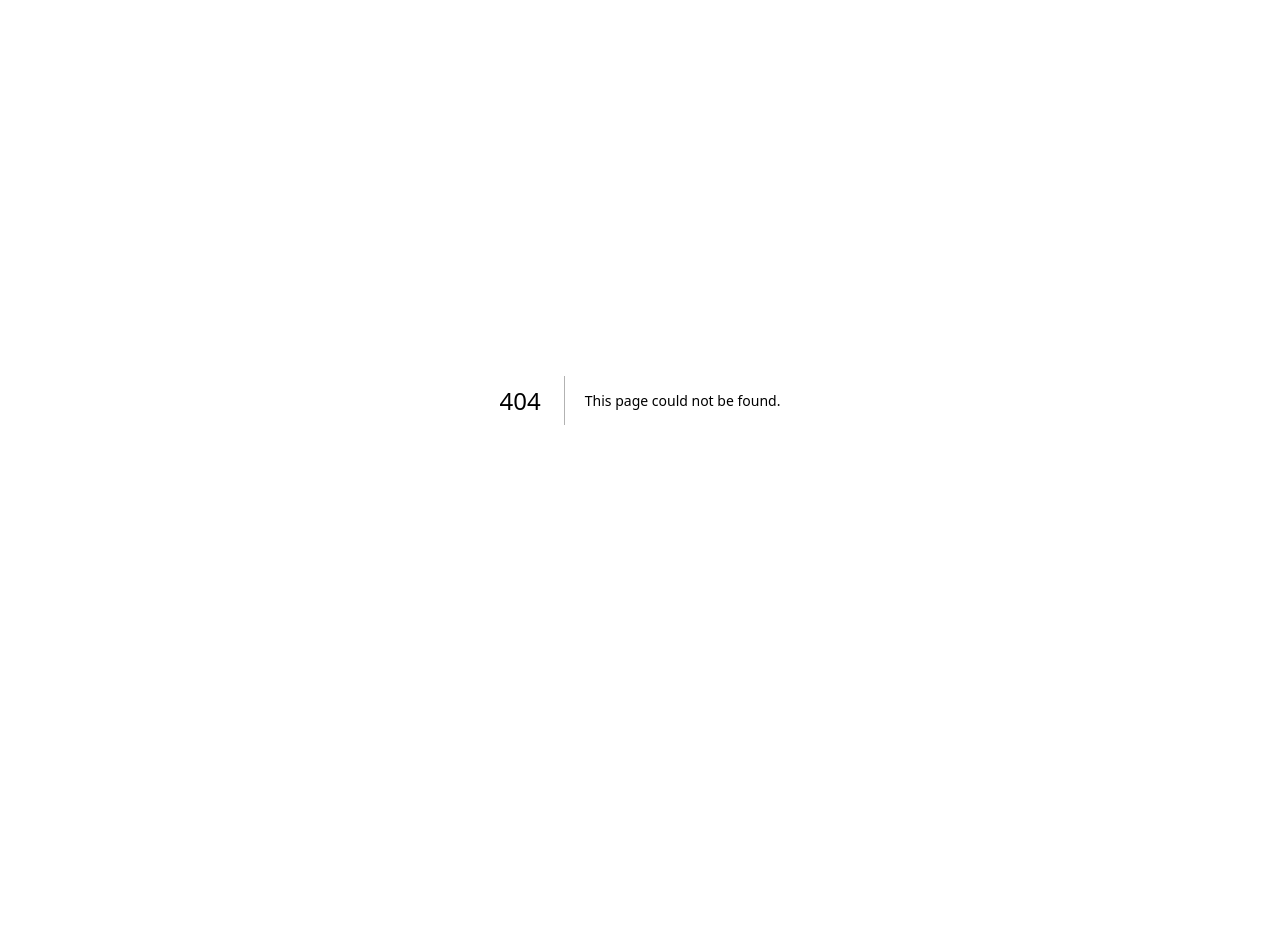
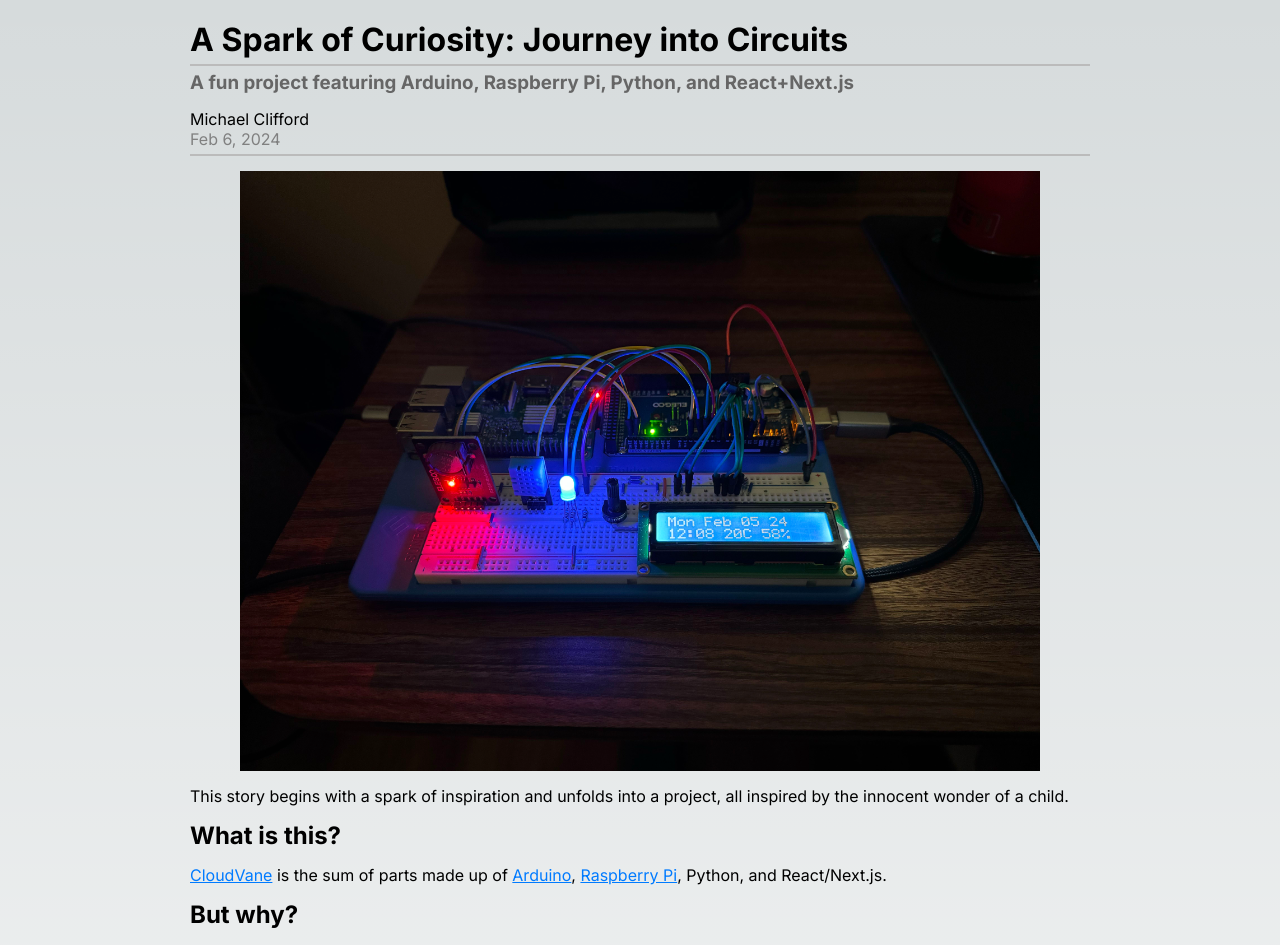
Before and after one commit to cliffom/cloudvane, a Next.js app: page /about in a window 1280 px wide. Before the commit this address had no page. Shown: the top 945 px of the page. Before the commit the page ends 800 px from the top, so only its background shows below. Built offline with nearby package versions, Linux system fonts and the light colour scheme.

Commit message:
About page

```diff
--- /dev/null
+++ b/src/app/about/about.module.css
@@ -0,0 +1,36 @@
+.main {
+    display: flex;
+    justify-content: center;
+    align-items: center;
+    min-height: 100vh;
+    padding: 20px;
+}
+
+.main>div {
+    width: 90%;
+    max-width: 900px;
+    text-align: left;
+}
+
+.profile>.date {
+    color: grey;
+}
+
+.headerImage {
+    display: flex;
+    justify-content: center;
+    margin: 15px 0;
+}
+
+h2.subtitle {
+    margin-bottom: 15px;
+}
+
+h3.description {
+    color: #666;
+    margin-bottom: 15px;
+}
+
+div.post p {
+    margin-bottom: 15px
+}
--- /dev/null
+++ b/src/app/about/page.tsx
@@ -0,0 +1,59 @@
+import styles from "./about.module.css";
+import React from 'react';
+import Image from 'next/image';
+import Link from 'next/link'
+import header from '../../../public/images/circuit.webp'
+
+
+export default function About() {
+    return (
+        <main className={styles.main}>
+            <div className={styles.post}>
+                <h1>A Spark of Curiosity: Journey into Circuits</h1>
+                <hr />
+                <h3 className={styles.description}>A fun project featuring Arduino, Raspberry Pi, Python, and React+Next.js</h3>
+                <div className={styles.profile}>
+                    <div className={styles.profileName}>Michael Clifford</div>
+                    <div className={styles.date}>Feb 6, 2024</div>
+                </div>
+                <hr />
+                <div className={styles.headerImage}>
+                    <Image
+                        src={header}
+                        width={800}
+                        height={600}
+                        alt="Picture of the circuit in its final form"
+
+                    />
+                </div>
+                <p>This story begins with a spark of inspiration and unfolds into a project, all inspired by the innocent wonder of a child.</p>
+
+                <h2 className={styles.subtitle}>What is this?</h2>
+                <p><Link href="/">CloudVane</Link> is the sum of parts made up of <Link href="https://www.arduino.cc/">Arduino</Link>, <Link href="https://www.raspberrypi.com/">Raspberry Pi</Link>, Python, and React/Next.js.</p>
+
+                <h2 className={styles.subtitle}>But why?</h2>
+                <p>About a week ago, my daughter, a 3rd grader and cat lover, came home from school excited to share that she had learned about how switches and lightbulbs work. Essentially, she was introduced to the basic concept of circuits, and she was eager to tell me more and learn more herself.</p>
+                <p>I was ecstatic. Having been introduced to computers at the age of 5 (in 1985!), I've always had a passion for technology. My journey into software development paralleled my adventures in building my own circuits and becoming familiar with Ohm's Law (ah, P=IE). This presented a wonderful opportunity to share something I love with her and to foster her interest.</p>
+                <p>Unfortunately, my hardware days are long behind me, and I had given away most of my equipment to classmates and friends who continued to pursue it as a hobby. However, armed with my trusty multimeter, I discovered that getting back into it felt like relearning to ride a bike: you never really forget, and wow, there are some impressive bikes these days.</p>
+                <p>Arduino is incredible. These self-contained microcontroller development boards replace the custom ISA cards we used to build. The Arduino language makes it unnecessary to switch to ASM from C.</p>
+                <p>The Raspberry Pi offers an entire platform for writing code, hosting a web service, and gathering data from other connected devices. It's such a capable computer in a tiny package. While I own more than one, I've primarily used them as tiny retro emulators to pass time at lunch with coworkers (and to satisfy my Dr. Mario craving).</p>
+                <p>While none of these technologies are new, this was my first opportunity to play with some modern toys (and perhaps show my kids how cool their old man is).</p>
+
+                <h2 className={styles.subtitle}>How does it work?</h2>
+                <p>In summary, a <Link href="https://www.adafruit.com/product/386">DHT11</Link> sensor measures temperature and humidity data. This sensor data is then captured by an Arduino and transmitted to a Raspberry Pi via a serial connection. The corresponding Arduino sketch is available on GitHub.</p>
+                <p>On the Raspberry Pi, a Python script reads the data from the serial connection and forwards it as JSON through HTTP requests. This server is made accessible to the internet via <Link href="https://ngrok.com/">ngrok</Link>.</p>
+                <p>However, nobody enjoys reading raw JSON (as my wife put it: "Make it prettier!"), so a React/Next.js client retrieves the data from the Python service and presents it in a more user-friendly format, suitable for human interpretation.</p>
+                <p>Together, this setup is an example of what is collectively known as the <Link href="https://www.internetsociety.org/iot/">Internet of Things (IoT)</Link>.</p>
+
+                <h2 className={styles.subtitle}>Project Schematic</h2>
+                <p>Coming soon!</p>
+
+                <h2 className={styles.subtitle}>Project Links</h2>
+                <p>Arduino Sketch: <Link href="https://github.com/cliffom/arduino-weather-clock">arduino-weather-clock</Link></p>
+                <p>Python Server: <Link href="https://github.com/cliffom/cloudvane-api">cloudvane-api</Link></p>
+                <p>React UI: <Link href="https://github.com/cliffom/cloudvane">cloudvane</Link></p>
+
+            </div >
+        </main >
+    );
+}
--- a/src/app/globals.css
+++ b/src/app/globals.css
@@ -83,7 +83,7 @@ body {
 }
 
 a {
-  color: #bbb;
+  color: #007BFF;
   text-decoration: underline;
 }
 
@@ -97,7 +97,6 @@ sup {
 }
 
 sup>a {
-  color: #007BFF;
   text-decoration: none;
 }
 
```
